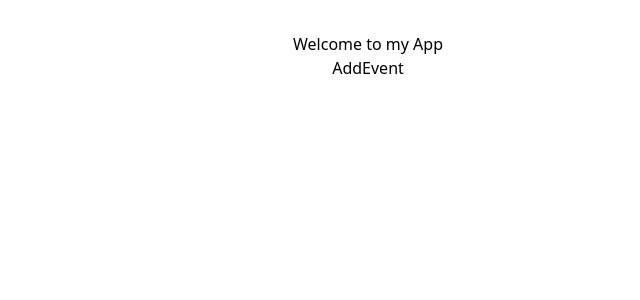
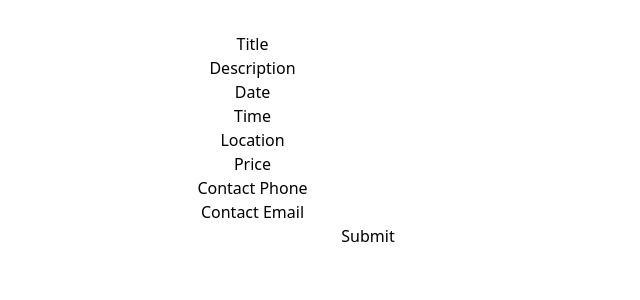
Before and after one commit to DariuszLegizynski/trial-events, a React (Vite) app: page /add in a window 1280 px wide. Shown: the top 300 px of the page, without its empty margins (272-912 px from the left). Built offline with nearby package versions, Linux system fonts and the light colour scheme.

Commit message:
add form validation and post request

```diff
--- a/package.json
+++ b/package.json
@@ -11,11 +11,13 @@
   },
   "dependencies": {
     "@reduxjs/toolkit": "^2.2.4",
+    "formik": "^2.4.6",
     "react": "^18.2.0",
     "react-dom": "^18.2.0",
     "react-redux": "^9.1.2",
     "react-router-dom": "^6.23.1",
-    "redux": "^5.0.1"
+    "redux": "^5.0.1",
+    "yup": "^1.4.0"
   },
   "devDependencies": {
     "@types/react": "^18.2.66",
--- a/src/App.tsx
+++ b/src/App.tsx
@@ -9,7 +9,6 @@ import EventDetails from "./components/Event/EventDetails"
 const App = () => {
 	return (
 		<main>
-			<h1>Welcome to my App</h1>
 			<Routes>
 				<Route exact path="/" element={<EventsList />} />
 				<Route exact path="/add" element={<AddEvent />} />
--- /dev/null
+++ b/src/actions/eventAdd.ts
@@ -0,0 +1,32 @@
+import { ADD_EVENT_SUCCESS, ADD_EVENT_FAIL } from "./index"
+import { BASE_URL } from "../config"
+import { Event } from "../types/Event"
+
+export const addEvent = (newEvent: Event) => async dispatch => {
+	try {
+		const response = await fetch(`${BASE_URL}/events`, {
+			method: "POST",
+			headers: {
+				"Content-Type": "multipart/form-data",
+			},
+			body: JSON.stringify(newEvent),
+		})
+
+		if (response.ok) {
+			const data = await response.json()
+
+			dispatch({
+				type: ADD_EVENT_SUCCESS,
+				payload: data,
+			})
+		} else {
+			dispatch({
+				type: ADD_EVENT_FAIL,
+			})
+		}
+	} catch (e) {
+		dispatch({
+			type: ADD_EVENT_FAIL,
+		})
+	}
+}
--- a/src/components/AddEvent.tsx
+++ b/src/components/AddEvent.tsx
@@ -1,7 +1,93 @@
+import { Formik, Form, Field, ErrorMessage } from "formik"
+import * as Yup from "yup"
+import { useDispatch } from "react-redux"
+import { addEvent } from "../actions/eventAdd"
+
 const AddEvent = () => {
-  return (
-    <article>AddEvent</article>
-  )
+	const dispatch = useDispatch()
+
+	const initialValues = {
+		title: "",
+		description: "",
+		date: "",
+		time: "",
+		location: "",
+		price: "",
+		contactPhone: "",
+		contactEmail: "",
+	}
+
+	const validationSchema = Yup.object({
+		title: Yup.string().required("Title is required"),
+		description: Yup.string().required("Description is required"),
+		date: Yup.string().required("Date is required"),
+		time: Yup.string().required("Time is required"),
+		location: Yup.string().required("Location is required"),
+		price: Yup.string().required("Price is required"),
+		contactPhone: Yup.string().required("Contact Phone is required"),
+		contactEmail: Yup.string().email("Invalid email").required("Contact Email is required"),
+	})
+
+	const handleSubmit = values => {
+		console.log(values)
+		dispatch(addEvent(values))
+	}
+
+	return (
+		<Formik initialValues={initialValues} validationSchema={validationSchema} onSubmit={handleSubmit}>
+			<Form>
+				<div>
+					<label htmlFor="title">Title</label>
+					<Field type="text" id="title" name="title" />
+					<ErrorMessage name="title" component="div" />
+				</div>
+
+				<div>
+					<label htmlFor="description">Description</label>
+					<Field type="text" id="description" name="description" />
+					<ErrorMessage name="description" component="div" />
+				</div>
+
+				<div>
+					<label htmlFor="date">Date</label>
+					<Field type="text" id="date" name="date" />
+					<ErrorMessage name="date" component="div" />
+				</div>
+
+				<div>
+					<label htmlFor="time">Time</label>
+					<Field type="text" id="time" name="time" />
+					<ErrorMessage name="time" component="div" />
+				</div>
+
+				<div>
+					<label htmlFor="location">Location</label>
+					<Field type="text" id="location" name="location" />
+					<ErrorMessage name="location" component="div" />
+				</div>
+
+				<div>
+					<label htmlFor="price">Price</label>
+					<Field type="text" id="price" name="price" />
+					<ErrorMessage name="price" component="div" />
+				</div>
+
+				<div>
+					<label htmlFor="contactPhone">Contact Phone</label>
+					<Field type="text" id="contactPhone" name="contactPhone" />
+					<ErrorMessage name="contactPhone" component="div" />
+				</div>
+
+				<div>
+					<label htmlFor="contactEmail">Contact Email</label>
+					<Field type="text" id="contactEmail" name="contactEmail" />
+					<ErrorMessage name="contactEmail" component="div" />
+				</div>
+
+				<button type="submit">Submit</button>
+			</Form>
+		</Formik>
+	)
 }
 
 export default AddEvent
--- a/src/components/Event/EventsList.tsx
+++ b/src/components/Event/EventsList.tsx
@@ -1,5 +1,6 @@
 import { useEffect } from "react"
 import { useSelector, useDispatch } from "react-redux"
+import { Link } from "react-router-dom"
 
 // actions
 import { getEvents } from "../../actions/eventsActions"
@@ -21,6 +22,7 @@ const EventList = () => {
 	return (
 		<article>
 			<h2>Events</h2>
+			<Link to={"/add"}>Add new Event</Link>
 			{allEvents.loading && <p>Loading...</p>}
 			{allEvents.error && <p>Error: {allEvents.error}</p>}
 			<ul>
--- /dev/null
+++ b/src/reducers/eventAdd.ts
@@ -0,0 +1,10 @@
+const eventAdd = (state = [], action) => {
+	switch (action.type) {
+		case "ADD_EVENT":
+			return [...state, action.payload]
+		default:
+			return state
+	}
+}
+
+export default eventAdd
--- a/src/reducers/rootReducers.ts
+++ b/src/reducers/rootReducers.ts
@@ -1,10 +1,12 @@
 import { combineReducers } from 'redux'
 import eventsReducer from './eventsReducer'
 import eventDetailsReducer from "./eventDetailsReducer"
+import eventAdd from "./eventAdd"
 
 const rootReducer = combineReducers({
 	events: eventsReducer,
 	eventDetails: eventDetailsReducer,
+	addEvent: eventAdd,
 })
 
 export default rootReducer
```
Also changed, not shown: 1 other file (tests, documents, lock files or other folders).
